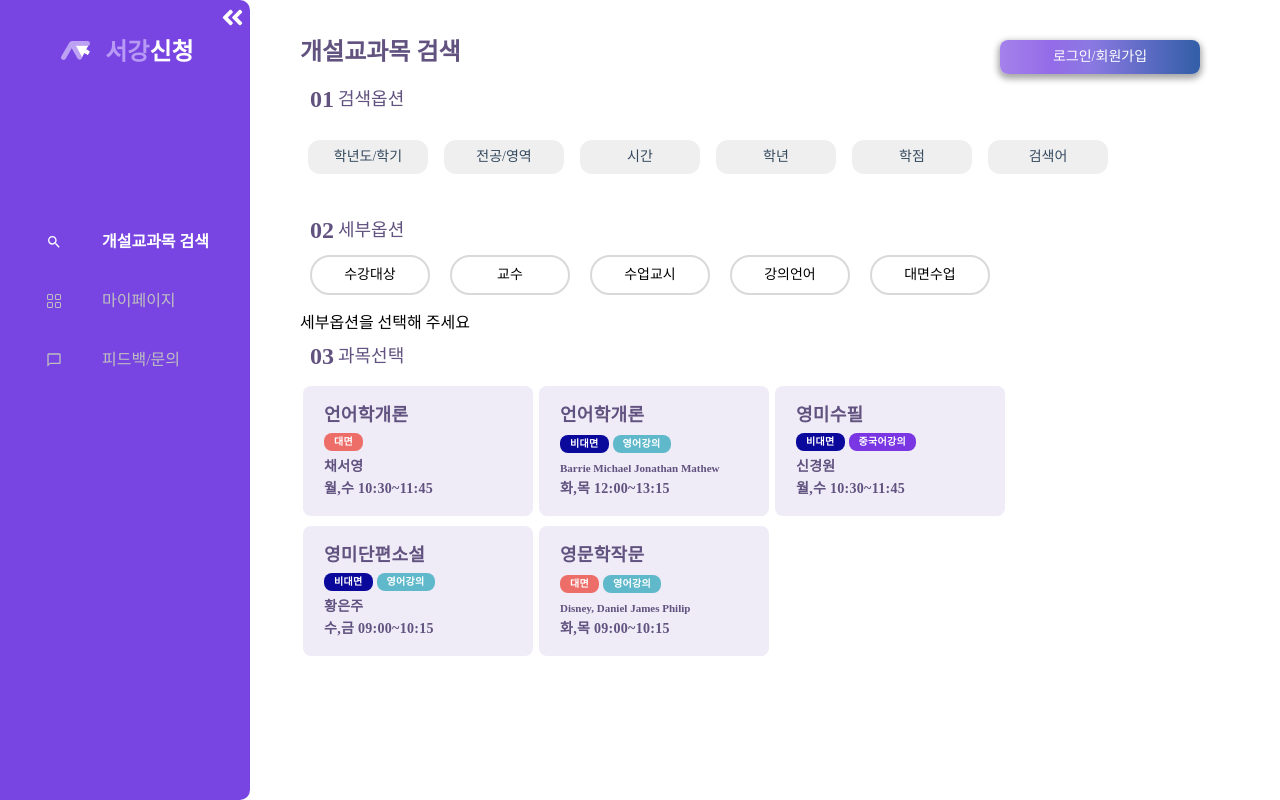
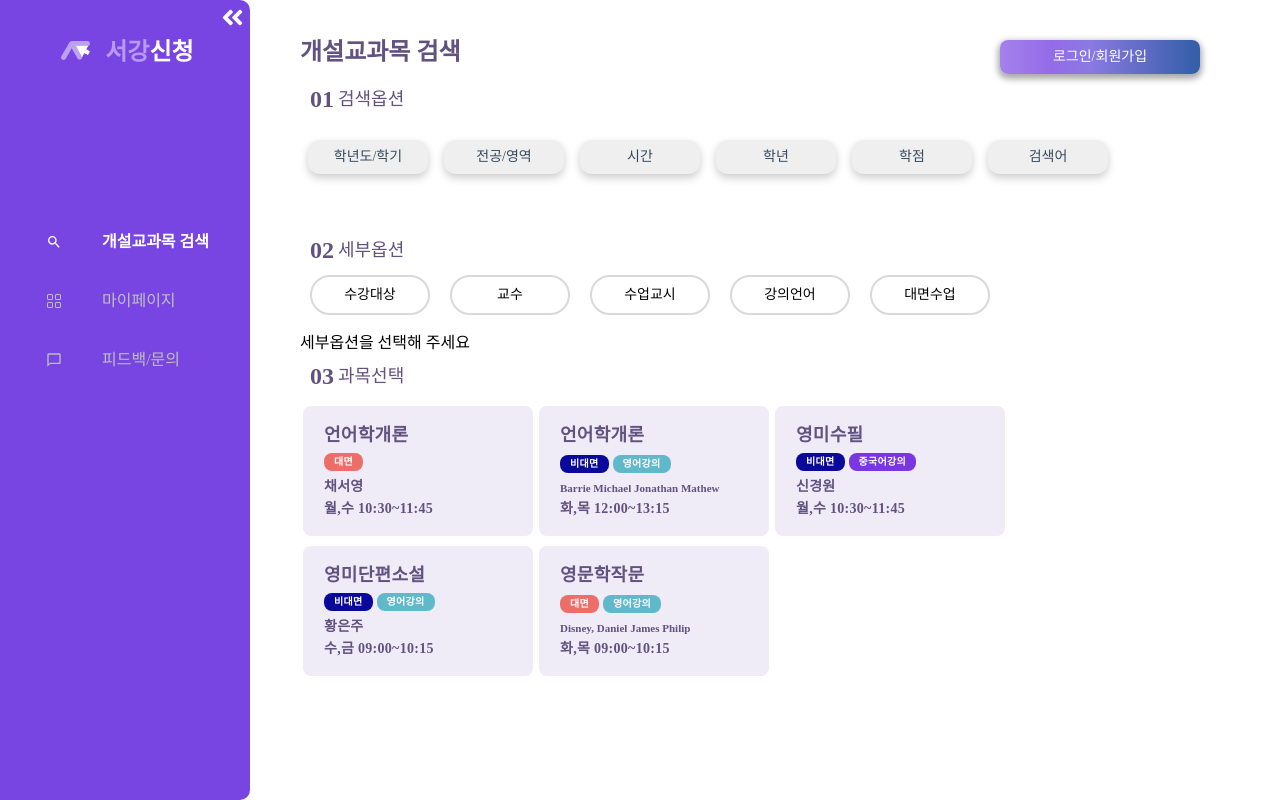
Before and after one commit to facade-team/sogang-register-web, a React (Create React App) app: page / in a window 1280 px wide. Built offline with nearby package versions, Linux system fonts and the light colour scheme; a web font is replaced by a local one.

Commit message:
[feat]: 검색옵션 선택 시, 태그 생성

```diff
--- a/src/components/Card/Card.element.js
+++ b/src/components/Card/Card.element.js
@@ -44,6 +44,10 @@ export const Tag = styled.div`
   ${({ ontact }) => ontact && `background: #ED6E69;`}
   ${({ eng }) => eng && `background: #60B9CB;`}
   ${({ china }) => china && `background: #7936E2;`}
+  ${({ bgColor }) => bgColor && `background: ${bgColor};`}
+
+  // font-size
+  ${({ fontSize }) => fontSize && `font-size: ${fontSize}px;`}
 `;
 
 export const Detail = styled.div`
--- a/src/components/OptionModal/OptionModal.js
+++ b/src/components/OptionModal/OptionModal.js
@@ -59,22 +59,36 @@ export default function OptionModal({ open, setOpen, option }) {
     setOpen(false);
   };
 
+  const handleListClick = (item) => {
+    option[1]({ ...option[0], selected: item });
+    setOpen(false);
+  };
+
   return (
-    <div>
+    <>
+      {option[0] ? (
         <Dialog
           onClose={handleClose}
           aria-labelledby="customized-dialog-title"
           open={open}
         >
           <DialogTitle id="customized-dialog-title" onClose={handleClose}>
-          {option.type}
+            {option[0].type}
           </DialogTitle>
-        <DialogContent style={{ width: '300px', maxHeight: '500px' }} dividers>
+          <DialogContent
+            style={{ width: '300px', maxHeight: '500px' }}
+            dividers
+          >
             <ul>
-            {option.data &&
-              option.data.map((d, index) => (
+              {option[0] &&
+                option[0].data.map((item, index) => (
                   <Typography gutterBottom>
-                  <OptionList key={`${index}d`}>- {d}</OptionList>
+                    <OptionList
+                      onClick={() => handleListClick(item)}
+                      key={`${index}item`}
+                    >
+                      - {item}
+                    </OptionList>
                   </Typography>
                 ))}
             </ul>
@@ -85,6 +99,7 @@ export default function OptionModal({ open, setOpen, option }) {
           </Button>
         </DialogActions> */}
         </Dialog>
-    </div>
+      ) : null}
+    </>
   );
 }
--- a/src/components/SearchOption/SearchOptList.element.js
+++ b/src/components/SearchOption/SearchOptList.element.js
@@ -1,4 +1,5 @@
 import styled, { css } from 'styled-components';
+import { Tag, TagContainer } from '../Card/Card.element';
 
 export const SectionContainer = styled.div`
   display: flex;
@@ -27,11 +28,14 @@ export const OptBtn = styled.button`
   padding: 10px 1px;
   z-index: 2;
   margin: 6px 8px;
+  box-shadow: 0 4px 8px 0 rgba(0, 0, 0, 0.2);
+  transition: 0.3s;
   &:hover {
     cursor: pointer;
     transform: scale(1.04);
     transition: all 0.3s ease;
     z-index: 3;
+    box-shadow: 0 8px 16px 0 rgba(0, 0, 0, 0.2);
   }
 
   ${(props) =>
@@ -52,4 +56,27 @@ export const OptBtn = styled.button`
       border: 1px;
       z-index: 2;
     `};
+
+  ${({ selected }) =>
+    selected &&
+    css`
+      color: white;
+      /* background: #747d8c; */
+      ${({ bgColor }) => bgColor && `background: ${bgColor};`}
+    `}
 `;
+
+export const TagContainer2 = styled(TagContainer)`
+  align-items: center;
+  padding: 10px;
+  flex-wrap: wrap;
+  cursor: pointer;
+`;
+
+export const Tag2 = styled(Tag)`
+  min-width: fit-content;
+  display: flex;
+  align-items: center;
+  margin-right: 8px;
+  margin-bottom: 6px;
+`;
--- a/src/components/SearchOption/SearchOptList.js
+++ b/src/components/SearchOption/SearchOptList.js
@@ -1,10 +1,15 @@
 import React, { useState } from 'react';
+import { useSnackBarContext } from '../../contexts/SnackBarContext';
 
 import {
   SectionContainer,
   OptionContainer,
   OptBtn,
+  TagContainer2,
+  Tag2,
 } from './SearchOptList.element';
+
+import { IoIosClose } from 'react-icons/io';
 
 import OptionModal from '../OptionModal/OptionModal';
 
@@ -15,45 +20,173 @@ const SearchOptList = () => {
   const [semesterOption, setSemesterOption] = useState({
     type: '학년도/학기',
     data: semesterData,
+    selected: '',
   });
   const [majorOption, setMajorOption] = useState({
     type: '전공/영역',
     data: majorData,
+    selected: '',
   });
   const [timeOption, setTimeOption] = useState({
     type: '시간',
+    data: ['test'],
+    selected: '',
   });
   const [gradeOption, setGradeOption] = useState({
     type: '학년',
     data: gradeData,
+    selected: '',
   });
   const [creditOption, setCreditOption] = useState({
     type: '학점',
     data: creditData,
+    selected: '',
   });
   const [searchOption, setSearchOption] = useState({
     type: '검색어',
+    data: ['test'],
+    selected: '',
   });
 
   const [open, setOpen] = useState(false);
-  const [option, setOption] = useState(false);
-  const handleClickOpen = (option) => {
-    setOption(option);
+  const [option, setOption] = useState([]);
+  const { setSnackBar } = useSnackBarContext();
+
+  const handleClickOpen = (optionParam, optionControlParam) => {
+    if (optionParam !== semesterOption && !semesterOption.selected) {
+      return setSnackBar({
+        type: 'error',
+        msg: '학년도/학기 옵션을 먼저 선택해야합니다.',
+      });
+    }
+    const newOption = [optionParam, optionControlParam];
+    setOption(newOption);
     setOpen(true);
+  };
+
+  const handleTagRemove = (opt, set) => {
+    if (opt === semesterOption) {
+      setSemesterOption({ ...semesterOption, selected: '' });
+      setMajorOption({ ...majorOption, selected: '' });
+      setTimeOption({ ...timeOption, selected: '' });
+      setGradeOption({ ...gradeOption, selected: '' });
+      setCreditOption({ ...creditOption, selected: '' });
+      setSearchOption({ ...searchOption, selected: '' });
+    }
+    set({ ...opt, selected: '' });
   };
 
   return (
     <SectionContainer>
       <OptionContainer>
-        <OptBtn onClick={() => handleClickOpen(semesterOption)}>
+        <OptBtn
+          onClick={() => {
+            handleClickOpen(semesterOption, setSemesterOption);
+          }}
+          selected={semesterOption.selected}
+          bgColor="#f0932b"
+        >
           학년도/학기
         </OptBtn>
-        <OptBtn onClick={() => handleClickOpen(majorOption)}>전공/영역</OptBtn>
-        <OptBtn onClick={() => handleClickOpen(timeOption)}>시간</OptBtn>
-        <OptBtn onClick={() => handleClickOpen(gradeOption)}>학년</OptBtn>
-        <OptBtn onClick={() => handleClickOpen(creditOption)}>학점</OptBtn>
-        <OptBtn onClick={() => handleClickOpen(searchOption)}>검색어</OptBtn>
+        <OptBtn
+          onClick={() => handleClickOpen(majorOption, setMajorOption)}
+          selected={majorOption.selected}
+          bgColor="#ff7979"
+        >
+          전공/영역
+        </OptBtn>
+        <OptBtn
+          onClick={() => handleClickOpen(timeOption, setTimeOption)}
+          selected={timeOption.selected}
+          bgColor="#22a6b3"
+        >
+          시간
+        </OptBtn>
+        <OptBtn
+          onClick={() => handleClickOpen(gradeOption, setGradeOption)}
+          selected={gradeOption.selected}
+          bgColor="#badc58"
+        >
+          학년
+        </OptBtn>
+        <OptBtn
+          onClick={() => handleClickOpen(creditOption, setCreditOption)}
+          selected={creditOption.selected}
+          bgColor="#95afc0"
+        >
+          학점
+        </OptBtn>
+        <OptBtn
+          onClick={() => handleClickOpen(searchOption, setSearchOption)}
+          selected={searchOption.selected}
+          bgColor="#2e86de"
+        >
+          검색어
+        </OptBtn>
       </OptionContainer>
+      <TagContainer2>
+        {semesterOption.selected ? (
+          <Tag2
+            fontSize="13"
+            bgColor="#f0932b"
+            onClick={() => handleTagRemove(semesterOption, setSemesterOption)}
+          >
+            {semesterOption.selected}
+            <IoIosClose size="16" style={{ marginLeft: '3px' }}></IoIosClose>
+          </Tag2>
+        ) : null}
+        {majorOption.selected ? (
+          <Tag2
+            fontSize="13"
+            bgColor="#ff7979"
+            onClick={() => handleTagRemove(majorOption, setMajorOption)}
+          >
+            {majorOption.selected}
+            <IoIosClose size="16" style={{ marginLeft: '3px' }}></IoIosClose>
+          </Tag2>
+        ) : null}
+        {timeOption.selected ? (
+          <Tag2
+            fontSize="13"
+            bgColor="#22a6b3"
+            onClick={() => handleTagRemove(timeOption, setTimeOption)}
+          >
+            {timeOption.selected}
+            <IoIosClose size="16" style={{ marginLeft: '3px' }}></IoIosClose>
+          </Tag2>
+        ) : null}
+        {gradeOption.selected ? (
+          <Tag2
+            fontSize="13"
+            bgColor="#badc58"
+            onClick={() => handleTagRemove(gradeOption, setGradeOption)}
+          >
+            {gradeOption.selected}
+            <IoIosClose size="16" style={{ marginLeft: '3px' }}></IoIosClose>
+          </Tag2>
+        ) : null}
+        {creditOption.selected ? (
+          <Tag2
+            fontSize="13"
+            bgColor="#95afc0"
+            onClick={() => handleTagRemove(creditOption, setCreditOption)}
+          >
+            {creditOption.selected}
+            <IoIosClose size="16" style={{ marginLeft: '3px' }}></IoIosClose>
+          </Tag2>
+        ) : null}
+        {searchOption.selected ? (
+          <Tag2
+            fontSize="13"
+            bgColor="#2e86de"
+            onClick={() => handleTagRemove(searchOption, setSearchOption)}
+          >
+            {searchOption.selected}
+            <IoIosClose size="16" style={{ marginLeft: '3px' }}></IoIosClose>
+          </Tag2>
+        ) : null}
+      </TagContainer2>
+
       <OptionModal open={open} setOpen={setOpen} option={option}></OptionModal>
     </SectionContainer>
   );
--- a/src/index.js
+++ b/src/index.js
@@ -9,7 +9,7 @@ import { MenuProvider } from './contexts/MenuContext';
 import { LoadingProvider } from './contexts/LoadingContext';
 import { SnackBarProvider } from './contexts/SnackBarContext';
 
-axios.defaults.baseURL = 'http://3.134.86.34:5000/';
+axios.defaults.baseURL = 'http://3.130.245.129:5000/';
 axios.defaults.headers.common['Authorization'] = localStorage.getItem('token');
 axios.defaults.timeout = 3000;
 
```
Lines whose indentation alone changed are shown as unchanged.
